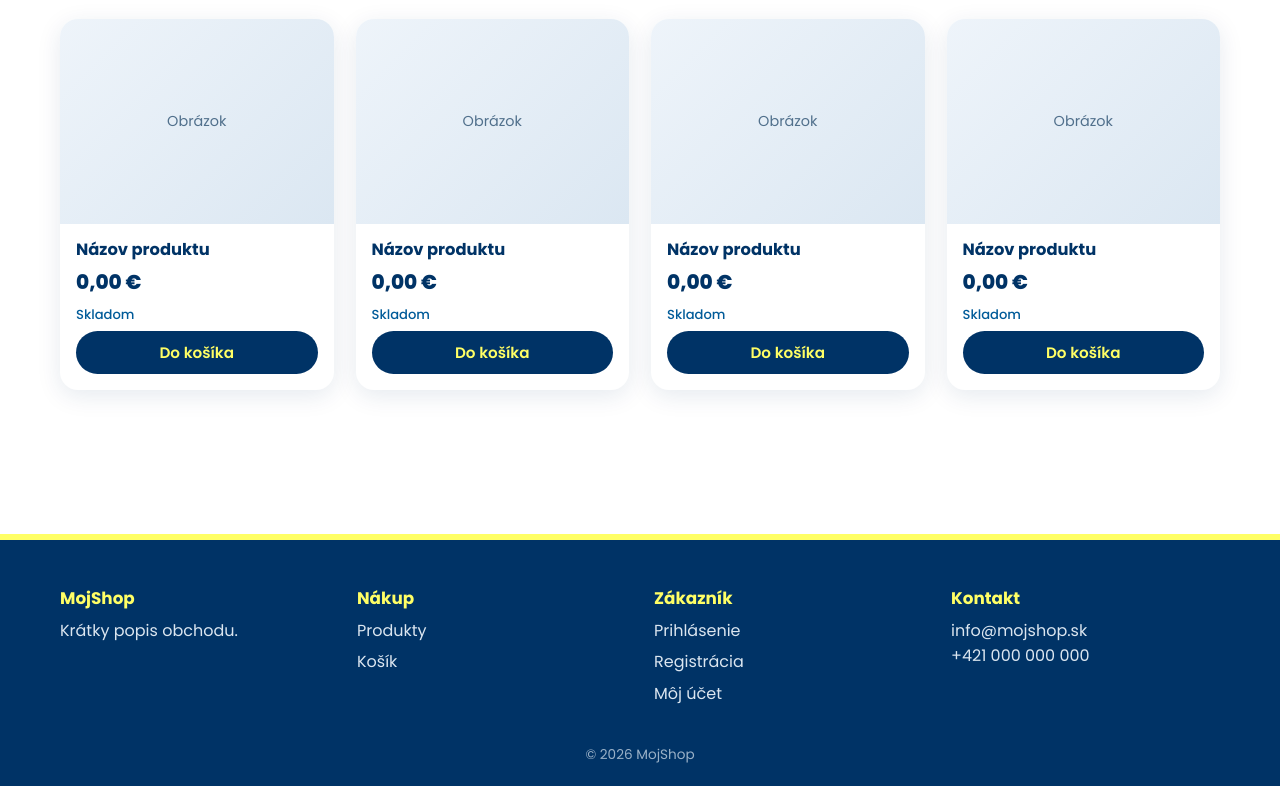
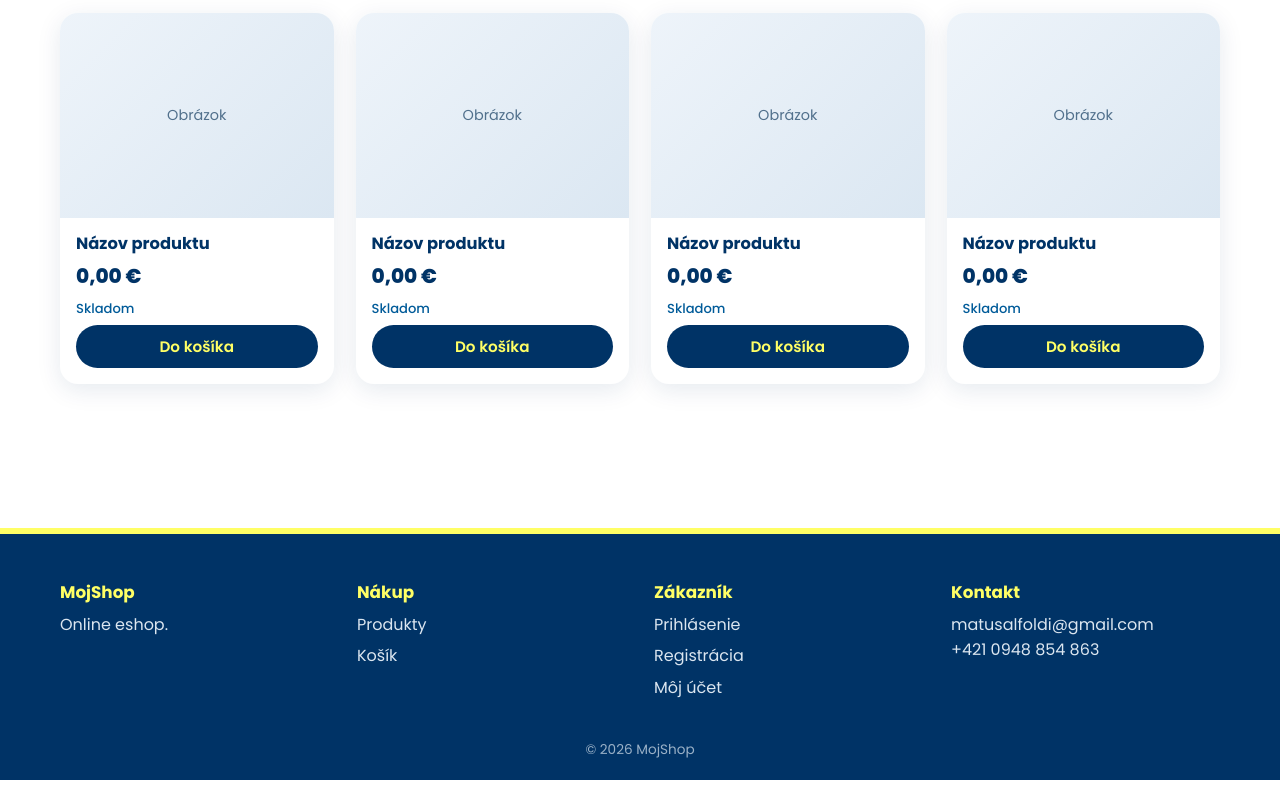
Before and after one commit to maatuuusss/eshop, a plain HTML site: page index.html in a window 1280 px wide. Shown: the part 1082-1868 px from the top of the page. Drawn offline with Linux system fonts and the light colour scheme.

Commit message:
Update footer text and hero section description

```diff
--- a/index.html
+++ b/index.html
@@ -37,7 +37,6 @@
 <section class="hero">
   <div class="hero-text">
     <h1>Všetko, čo hľadáte, <span>na jednom mieste</span></h1>
-    <p>Krátky text o vašom obchode a ponuke. Rýchle doručenie a férové ceny.</p>
     <div class="hero-actions">
       <a class="btn" href="katalog.html">Prezrieť produkty</a>
       <a class="btn btn-outline" href="registracia.html">Vytvoriť účet</a>
@@ -107,10 +106,10 @@
 </div></main>
 <footer class="site-footer"><div class="container">
   <div class="footer-grid">
-    <div><h3>MojShop</h3><p>Krátky popis obchodu.</p></div>
+    <div><h3>MojShop</h3><p> Online eshop.</p></div>
     <div><h3>Nákup</h3><ul><li><a href="katalog.html">Produkty</a></li><li><a href="kosik.html">Košík</a></li></ul></div>
     <div><h3>Zákazník</h3><ul><li><a href="prihlasenie.html">Prihlásenie</a></li><li><a href="registracia.html">Registrácia</a></li><li><a href="ucet.html">Môj účet</a></li></ul></div>
-    <div><h3>Kontakt</h3><p>info@mojshop.sk<br>+421 000 000 000</p></div>
+    <div><h3>Kontakt</h3><p>matusalfoldi@gmail.com<br>+421 0948 854 863</p></div>
   </div>
   <p class="copy">© 2026 MojShop</p>
 </div></footer>
```
